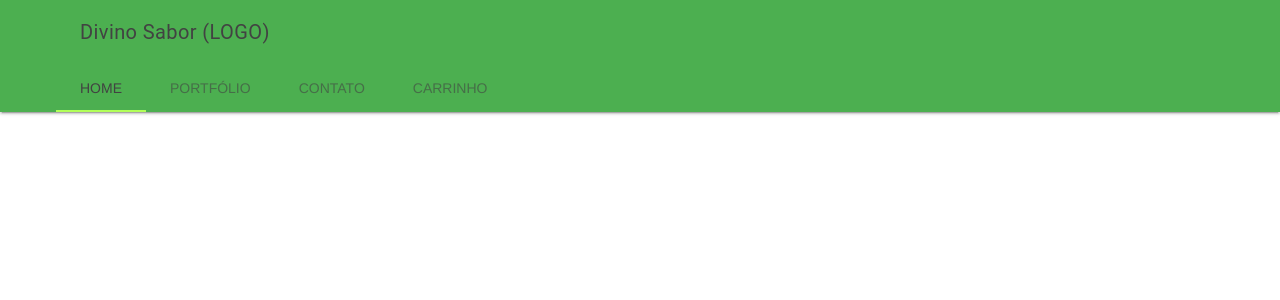
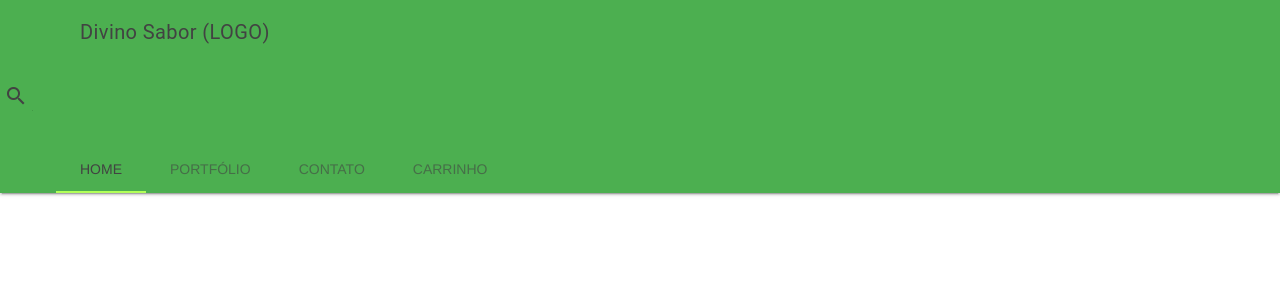
Before and after one commit to sessimsamirah/DivinoSabor, a PHP site: page /head.php in a window 1280 px wide. Shown: the top 300 px of the page. Run offline with PHP 8.4, Linux system fonts and the light colour scheme.

Commit message:
Testando barra de pesquisa

```diff
--- a/head.php
+++ b/head.php
@@ -13,6 +13,19 @@
       <!-- Title -->
       <span class="mdl-layout-title">Divino Sabor (LOGO)</span>
     </div>
+      <!-- Expandable Textfield -->
+<form action="#">
+  <div class="mdl-textfield mdl-js-textfield mdl-textfield--expandable">
+    <label class="mdl-button mdl-js-button mdl-button--icon" for="sample6">
+      <i class="material-icons">search</i>
+    </label>
+    <div class="mdl-textfield__expandable-holder">
+      <input class="mdl-textfield__input" type="text" id="sample6">
+      <label class="mdl-textfield__label" for="sample-expandable">Expandable Input</label>
+    </div>
+  </div>
+</form>
+
     <!-- Tabs -->
     <div class="mdl-layout__tab-bar mdl-js-ripple-effect">
       <a href="#scroll-tab-1" class="mdl-layout__tab is-active">Home</a>
```
